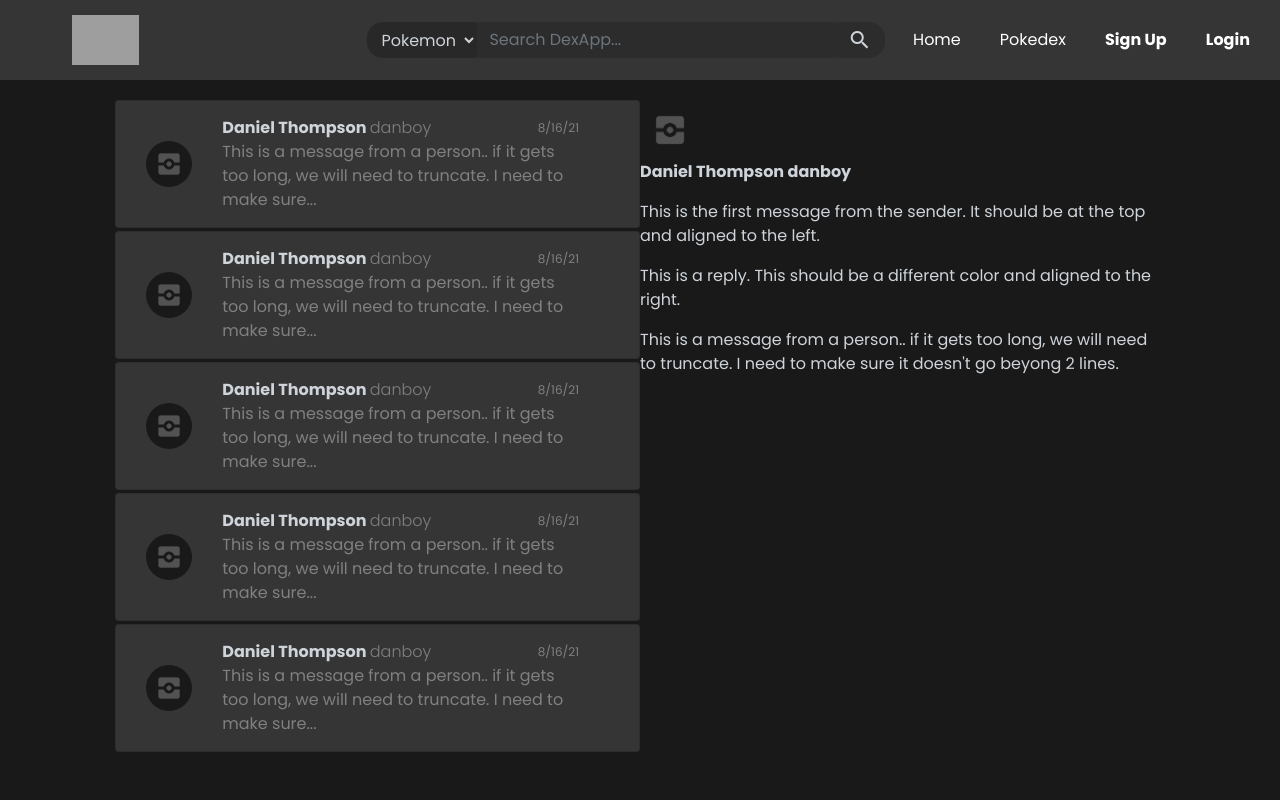
After one commit to ninjaguydan/dexapp_DJANGO, a Django app: template profile_app/templates/messages.html in a window 1280 px wide. The commit adds this page. Run offline with Django 3.2, Linux system fonts and the light colour scheme; the template is opened without the code that fills it, so the values that code supplies are empty; some libraries are stand-ins or nearby versions; grey boxes are pictures that could not be loaded.

Commit message:
added messages.html

```diff
--- a/main_app/templates/base.html
+++ b/main_app/templates/base.html
@@ -71,7 +71,7 @@
             </li>
             {% if request.session.userid %}
                 <li>
-                    <a href=""><i class="material-icons">mail</i></a>
+                    <a href="/profile/messages"><i class="material-icons">mail</i></a>
                     <!-- <div class="notification">4</div> -->
                 </li>
                 <li>
@@ -123,7 +123,7 @@
         </li>
         {% if request.session.userid %}
         <li>
-            <a href=""><i class="material-icons">mail</i></a>
+            <a href="/profile/messages"><i class="material-icons">mail</i></a>
             <!-- <div class="notification">4</div> -->
         </li>
         <li>
--- /dev/null
+++ b/profile_app/static/messages.css
@@ -0,0 +1,26 @@
+.card {
+    align-items: center;
+}
+.card a {
+    width: 10%;
+    min-width: 42px;
+}
+.card a img {
+    width: 100%;
+    min-width: 42px;
+    height: unset;
+}
+.card .card-item-content {
+    cursor: pointer;
+}
+.card .card-item-content div {
+    display: flex;
+    align-items:center;
+    justify-content: space-between;
+}
+.card .card-item-content div p {
+    margin-bottom: 0;
+}
+.card .card-item-content > p {
+    color: gray;
+}
--- /dev/null
+++ b/profile_app/templates/messages.html
@@ -0,0 +1,82 @@
+{% extends 'base.html' %}
+{% load static %}
+
+{% block style %}
+    <link rel="stylesheet" href="{% static 'messages.css' %}">
+{% endblock %}
+
+{% block title %}| Messages{% endblock %}
+
+
+<!------------------------ Body ------------------------>
+{% block content %}
+<div class="column message-list">
+    <div class="card">
+        <a href="" class="card-item"><img src="/media/default/0.png" alt="profile pic" class="user-img gray"></a>
+        <div class="card-item card-item-content">
+            <div>
+                <p class="bold">Daniel Thompson <span>danboy</span></p>
+                <small class="time">8/16/21</small>
+            </div>
+            <p>This is a message from a person.. if it gets too long, we will need to truncate. I need to make sure...</p>
+        </div>
+    </div>
+    <div class="card">
+        <a href="" class="card-item"><img src="/media/default/0.png" alt="profile pic" class="user-img gray"></a>
+        <div class="card-item card-item-content">
+            <div>
+                <p class="bold">Daniel Thompson <span>danboy</span></p>
+                <small class="time">8/16/21</small>
+            </div>
+            <p>This is a message from a person.. if it gets too long, we will need to truncate. I need to make sure...</p>
+        </div>
+    </div>
+    <div class="card">
+        <a href="" class="card-item"><img src="/media/default/0.png" alt="profile pic" class="user-img gray"></a>
+        <div class="card-item card-item-content">
+            <div>
+                <p class="bold">Daniel Thompson <span>danboy</span></p>
+                <small class="time">8/16/21</small>
+            </div>
+            <p>This is a message from a person.. if it gets too long, we will need to truncate. I need to make sure...</p>
+        </div>
+    </div>
+    <div class="card">
+        <a href="" class="card-item"><img src="/media/default/0.png" alt="profile pic" class="user-img gray"></a>
+        <div class="card-item card-item-content">
+            <div>
+                <p class="bold">Daniel Thompson <span>danboy</span></p>
+                <small class="time">8/16/21</small>
+            </div>
+            <p>This is a message from a person.. if it gets too long, we will need to truncate. I need to make sure...</p>
+        </div>
+    </div>
+    <div class="card">
+        <a href="" class="card-item"><img src="/media/default/0.png" alt="profile pic" class="user-img gray"></a>
+        <div class="card-item card-item-content">
+            <div>
+                <p class="bold">Daniel Thompson <span>danboy</span></p>
+                <small class="time">8/16/21</small>
+            </div>
+            <p>This is a message from a person.. if it gets too long, we will need to truncate. I need to make sure...</p>
+        </div>
+    </div>
+</div>
+
+<div class="column messages">
+    <div class="ms-header">
+        <a href="" class="card-item"><img src="/media/default/0.png" alt="profile pic" class="user-img gray"></a>
+        <p class="bold">Daniel Thompson <span>danboy</span></p>
+    </div>
+    <div class="msg-container">
+        <p>This is the first message from the sender. It should be at the top and aligned to the left.</p>
+        <p>This is a reply. This should be a different color and aligned to the right.</p>
+        <p>This is a message from a person.. if it gets too long, we will need to truncate. I need to make sure it doesn't go beyong 2 lines.</p>
+    </div>
+
+
+</div>
+
+
+
+{% endblock %}
--- a/profile_app/urls.py
+++ b/profile_app/urls.py
@@ -5,11 +5,15 @@ urlpatterns = [
     path('<int:profile_id>', views.profile),
     path('<int:user_id>/update', views.update_profile),
     path('delete_profile', views.delete_profile),
+
     path('follow', views.follow),
+
     path('<int:user_id>/create_post', views.create_post),
     path('<int:post_id>/delete_post', views.delete_post),
     path('like_post', views.like_post),
     path('<int:post_id>/comment_post', views.comment_post),
     path('<int:comment_id>/delete_post_comment', views.delete_post_comment),
     path('like_post_comment', views.like_post_comment),
+
+    path('messages', views.messages),
 ]
```
Also changed, not shown: login_app/models.py (+14 -2 lines), main_app/views.py (+6 -4 lines), profile_app/views.py (+8 -0 lines), login_app/migrations/0005_auto_20210831_0847.py (added).
